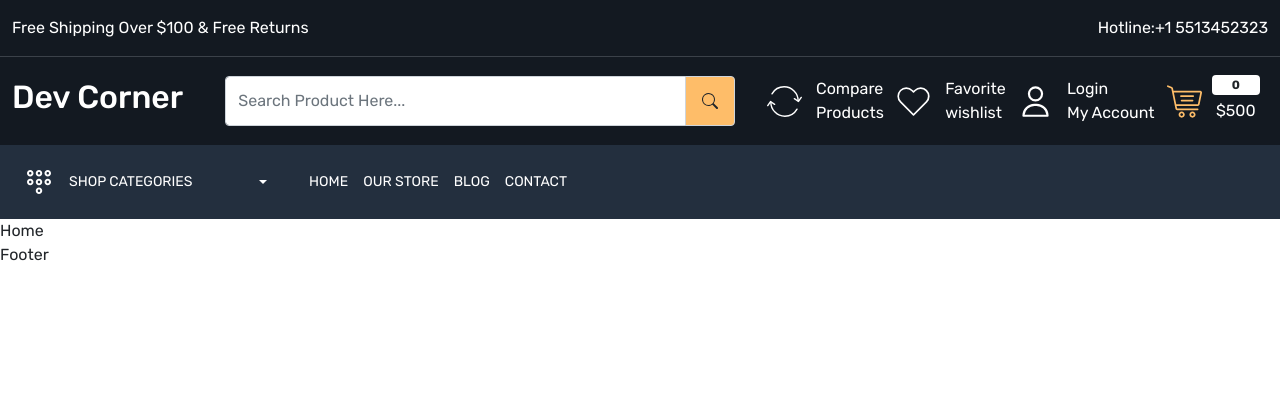
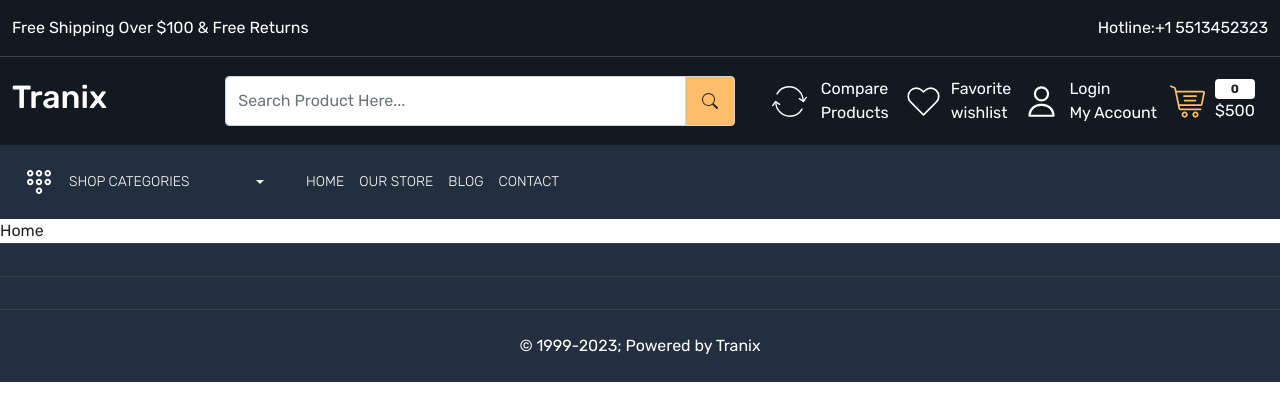
Before and after one commit to tanaytadas16/MERN-Ecommerce-App, a React (Create React App) app: page / in a window 1280 px wide. Shown: the top 420 px of the page. Built offline with nearby package versions, Linux system fonts and the light colour scheme.

Commit message:
Footer Setup

```diff
--- a/src/App.css
+++ b/src/App.css
@@ -56,7 +56,7 @@ a {
   color:white;
   font-size: 14px;
   text-transform: uppercase;
-  font-weight: 400;
+  font-weight: 300;
   line-height: 18px;
   letter-spacing: .3;
 
@@ -80,3 +80,15 @@ a {
   color: var(--color-febd69) !important;
 }
 /* Header Part End Here */
+
+
+/* Footer Part */
+
+footer{
+  background-color: var(--color-232f3e);
+
+}
+footer:not(:first-child){
+  border-top: 1px solid var(--color-3b4149)
+}
+/* Footer Part End Here */
--- a/src/Components/Footer.jsx
+++ b/src/Components/Footer.jsx
@@ -1,7 +1,28 @@
 import React from "react";
 
 const Footer = () => {
-    return <div>Footer</div>;
+    return (
+        <>
+            <footer className="py-3">
+                <div className="container-xxl">
+                    <div className="row"></div>
+                </div>
+            </footer>
+            <footer className="py-3"></footer>
+            <footer className="py-4">
+                <div className="container-xxl">
+                    <div className="row">
+                        <div className="col-12 ">
+                            <p className="mb-0 text-center text-white">
+                                &copy; 1999-{new Date().getFullYear()}; Powered
+                                by Tranix
+                            </p>
+                        </div>
+                    </div>
+                </div>
+            </footer>
+        </>
+    );
 };
 
 export default Footer;
--- a/src/Components/Header.jsx
+++ b/src/Components/Header.jsx
@@ -34,13 +34,13 @@ const Header = () => {
                     <div className="container-xxl">
                         <div className="row flex-nowrap align-items-center">
                             <div className="col-2">
+                                {/* logo */}
                                 <h2>
-                                    <Link className="text-white">
-                                        Dev Corner
-                                    </Link>
+                                    <Link className="text-white">Tranix</Link>
                                 </h2>
                             </div>
                             <div className="col-5">
+                                {/* search bar */}
                                 <div className="input-group ">
                                     <input
                                         type="text"
@@ -57,8 +57,11 @@ const Header = () => {
                                     </span>
                                 </div>
                             </div>
+
+                            {/* header upper links */}
                             <div className="col-5">
                                 <div className="header-upper-links d-flex flex-row align-items-center justify-content-evenly">
+                                    {/* compare */}
                                     <div>
                                         <Link className="d-flex align-items-center gap-10 text-white">
                                             <img
@@ -70,28 +73,34 @@ const Header = () => {
                                             </p>
                                         </Link>
                                     </div>
+
+                                    {/* wishlist */}
                                     <div>
                                         <Link className="d-flex align-items-center gap-10 text-white">
                                             <img
                                                 src="./images/wishlist.svg"
                                                 alt="wishlist"
                                             />
-                                            <p className="p-1 mb-0">
+                                            <p className=" mb-0">
                                                 Favorite <br /> wishlist
                                             </p>
                                         </Link>
                                     </div>
+
+                                    {/* login */}
                                     <div>
                                         <Link className="d-flex align-items-center gap-10 text-white">
                                             <img
                                                 src="./images/user.svg"
                                                 alt="user"
                                             />
-                                            <p className="p-1 mb-0">
+                                            <p className=" mb-0">
                                                 Login <br /> My Account
                                             </p>
                                         </Link>
                                     </div>
+
+                                    {/* cart */}
                                     <div>
                                         <Link className="d-flex align-items-center gap-10 text-white">
                                             <img
@@ -102,7 +111,7 @@ const Header = () => {
                                                 <span className="badge bg-white text-dark">
                                                     0
                                                 </span>
-                                                <p className="p-1 mb-0">$500</p>
+                                                <p className=" mb-0">$500</p>
                                             </div>
                                         </Link>
                                     </div>
@@ -119,7 +128,9 @@ const Header = () => {
                             <div className="col-12">
                                 <div className="menu-bottom d-flex align-items-center gap-30">
                                     <div>
+                                        {/* dropdown menu */}
                                         <div className="dropdown">
+                                            {/* dropdown button */}
                                             <button
                                                 className="btn btn-secondary dropdown-toggle bg-transparent border-0 d-flex gap-15 align-items-center"
                                                 type="button"
@@ -127,6 +138,7 @@ const Header = () => {
                                                 data-bs-toggle="dropdown"
                                                 aria-expanded="false"
                                             >
+                                                {/* menu icon */}
                                                 <img
                                                     src="images/menu.svg"
                                                     alt="menu icon"
@@ -135,10 +147,13 @@ const Header = () => {
                                                     Shop Categories
                                                 </span>
                                             </button>
+
+                                            {/* dropdown menu */}
                                             <ul
                                                 className="dropdown-menu"
                                                 aria-labelledby="dropdownMenuButton1"
                                             >
+                                                {/* dropdown menu items */}
                                                 <li>
                                                     <Link
                                                         className="dropdown-item text-white"
```
